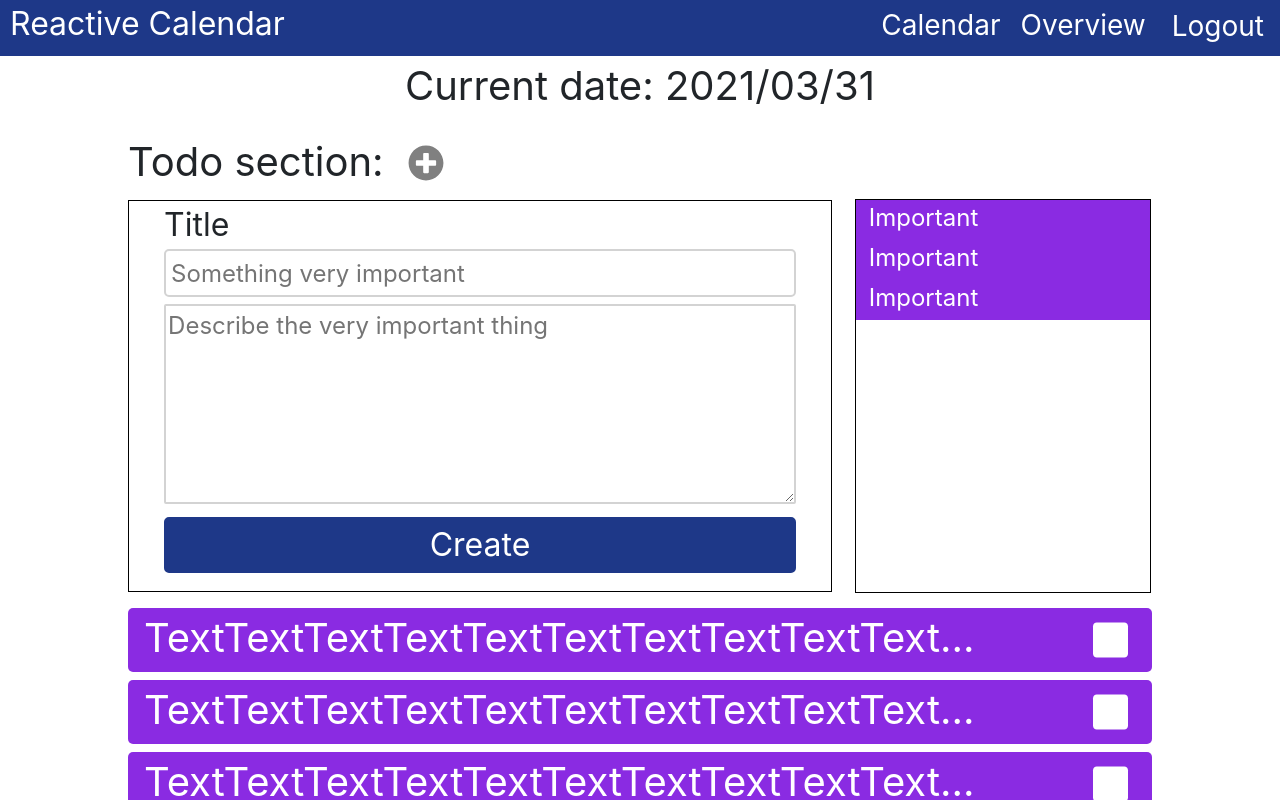
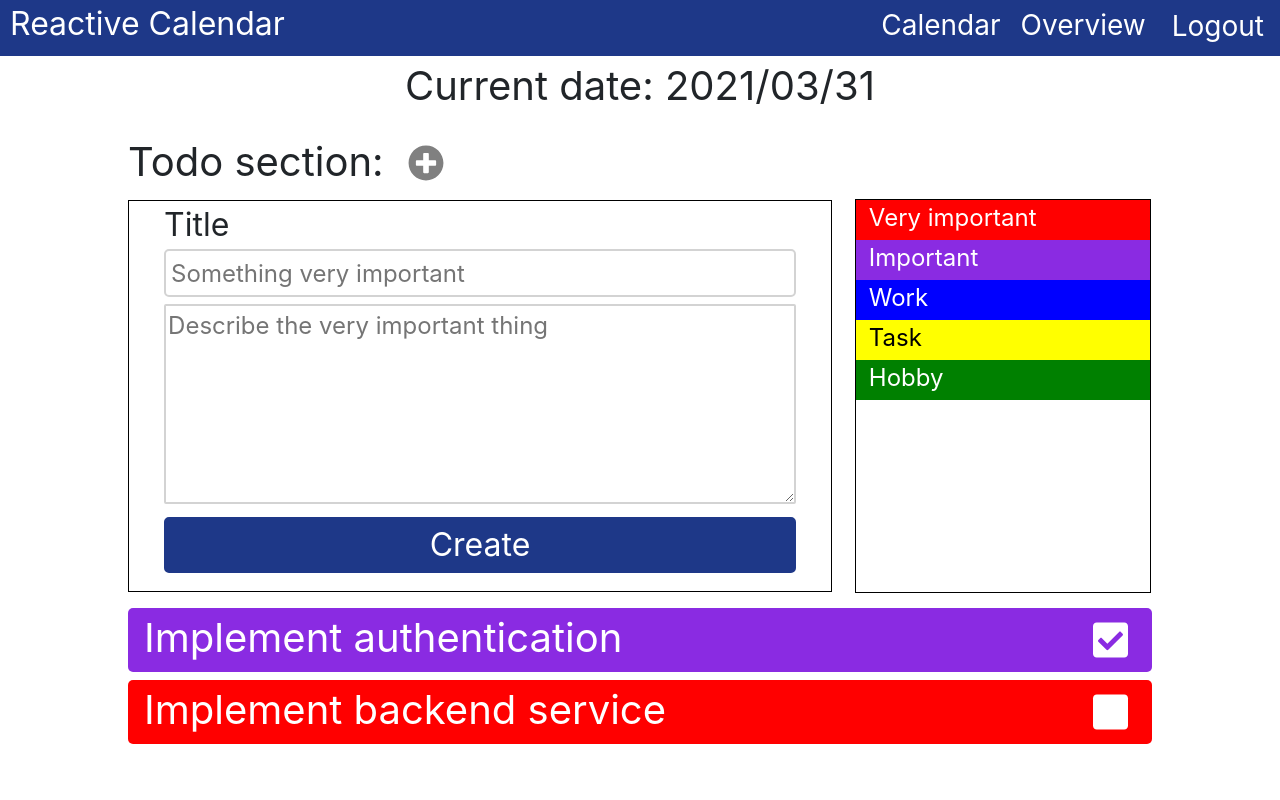
Before and after one commit to idrizovdjem/reactive-calendar, a React (Create React App) app in the folder reactive-calendar/: page /Todo in a window 1280 px wide. Both pictures are taken after a click on the icon 425 px from the left and 162 px from the top of the page. Built offline with nearby package versions, Linux system fonts and the light colour scheme.

Commit message:
Add different labels

```diff
--- a/reactive-calendar/src/components/TodoContainer/Todo/Todo.js
+++ b/reactive-calendar/src/components/TodoContainer/Todo/Todo.js
@@ -8,15 +8,24 @@ class Todo extends Component {
         icon: faSquare
     }
 
+    componentDidMount() {
+        let icon = this.props.isChecked ? faCheckSquare : faSquare;
+        this.setState({ icon: icon });
+    }
+
     changeCheckedHandler = () => {
+        // TODO: change todo isChecked
         const nextIcon = this.state.icon === faSquare ? faCheckSquare : faSquare;
         this.setState({ icon : nextIcon });
     }
 
     render() {
+
         return (
-            <div className={classes.Todo}>
-                <div className={classes.TodoText}>TextTextTextTextTextTextTextTextTextText...</div>
+            <div style={this.props.label} className={classes.Todo}>
+                <div className={classes.TodoText}>
+                    {this.props.title}
+                </div>
                 <FontAwesomeIcon onClick={this.changeCheckedHandler} icon={this.state.icon} className={classes.Icon} />
             </div>
         );
--- a/reactive-calendar/src/components/TodoContainer/TodoContainer.js
+++ b/reactive-calendar/src/components/TodoContainer/TodoContainer.js
@@ -8,31 +8,64 @@ import TodoForm from './TodoForm/TodoForm';
 import TodoLabels from './TodoLabels/TodoLabels';
 
 class TodoContainer extends Component {
-    // TODO: add todo label
+    state = {
+        showCreateForm: false,
+        todos: [
+            {
+                title: 'Implement authentication',
+                label: {
+                    backgroundColor: 'violetblue',
+                    color: 'white'
+                },
+                isChecked: true
+            },
+            {
+                title: 'Implement backend service',
+                label: {
+                    backgroundColor: 'red',
+                    color: 'white'
+                },
+                isChecked: false
+            }
+        ]
+    };
+
+    toggleCreateFormVisibility = () => {
+        this.setState({ showCreateForm: !this.state.showCreateForm });
+    }
 
     render() {
+        let createForm = null;
+        if (this.state.showCreateForm) {
+            createForm = (
+                <div className={classes.Form}>
+                    <TodoForm />
+                    <TodoLabels />
+                </div>
+            );
+        }
+
+        let todos = [];
+        if(this.state.todos.length > 0) {
+            for(const todo of this.state.todos) {
+                const element = <Todo title={todo.title} label={todo.label} isChecked={todo.isChecked} />
+                todos.push(element);
+            }
+        }
+
         return (
             <div className={classes.TodoContainer}>
                 <span className={classes.CurrentDate}>Current date: 2021/03/31</span>
 
                 <div className={classes.TodoSection}>
                     <span className={classes.TodoSectionText}>Todo section:</span>
-                    <FontAwesomeIcon icon={faPlusCircle} className={classes.Add}/>
-                    <div className={classes.Form}>
-                        <TodoForm />
-                        <TodoLabels />
+                    <FontAwesomeIcon onClick={this.toggleCreateFormVisibility} icon={faPlusCircle} className={classes.Add} />
+
+                    {createForm}
+
+                    <div className={classes.Todos}>
+                        {todos}
                     </div>
-
-                    <Todo />
-                    <Todo />
-                    <Todo />
-                    <Todo />
-                    <Todo />
-                    <Todo />
-                    <Todo />
-                    <Todo />
-                    <Todo />
-                    <Todo />
                 </div>
             </div>
         );
--- a/reactive-calendar/src/components/TodoContainer/TodoContainer.module.css
+++ b/reactive-calendar/src/components/TodoContainer/TodoContainer.module.css
@@ -35,8 +35,12 @@
 
 .Form {
     width: 80vw;
-    height: 50vh;
+    float: left;
     margin-bottom: 2vh;
+}
+
+.Todos {
+    float: left;
 }
 
 @media screen and (max-width: 600px) {
--- a/reactive-calendar/src/components/TodoContainer/TodoForm/TodoForm.module.css
+++ b/reactive-calendar/src/components/TodoContainer/TodoForm/TodoForm.module.css
@@ -59,3 +59,9 @@
     font-size: 4vh;
     height: 5vh;
 }
+
+@media screen and (max-width: 600px) {
+    .TodoForm {
+        width: 95%;
+    }
+}
--- a/reactive-calendar/src/components/TodoContainer/TodoLabels/Label/Label.js
+++ b/reactive-calendar/src/components/TodoContainer/TodoLabels/Label/Label.js
@@ -2,11 +2,15 @@ import React, { Component } from 'react';
 import classes from './Label.module.css';
 
 class Label extends Component {
+    render() {
+        const style = {
+            backgroundColor: this.props.backgroundColor,
+            color: this.props.color
+        };
 
-    render() {
         return (
             <div className={classes.Label}>
-                <p className={classes.LabelText}>Important</p>
+                <p style={style} className={classes.LabelText}>{this.props.text}</p>
             </div>
         );
     }
--- a/reactive-calendar/src/components/TodoContainer/TodoLabels/Label/Label.module.css
+++ b/reactive-calendar/src/components/TodoContainer/TodoLabels/Label/Label.module.css
@@ -13,3 +13,13 @@
     width: 100%;
     padding-left: 1vw;
 }
+
+.LabelText:hover {
+    cursor: pointer;
+}
+
+@media screen and (max-width: 600px) {
+    .Label {
+        width: 100%;
+    }
+}
--- a/reactive-calendar/src/components/TodoContainer/TodoLabels/TodoLabels.js
+++ b/reactive-calendar/src/components/TodoContainer/TodoLabels/TodoLabels.js
@@ -8,9 +8,11 @@ class TodoLabels extends Component {
     render() {
         return (
             <div className={classes.TodoLabels}>
-                <Label />
-                <Label />
-                <Label />
+                <Label backgroundColor='red' color='white' text='Very important'/>
+                <Label backgroundColor='violetblue' color='white' text='Important'/>
+                <Label backgroundColor='blue' color='white' text='Work' />
+                <Label backgroundColor='yellow' color='black' text='Task'/>
+                <Label backgroundColor='green' color='white' text='Hobby'/>
             </div>
         );
     }
--- a/reactive-calendar/src/components/TodoContainer/TodoLabels/TodoLabels.module.css
+++ b/reactive-calendar/src/components/TodoContainer/TodoLabels/TodoLabels.module.css
@@ -6,3 +6,11 @@
     margin-top: 1vh;
     margin-left: 3vh;
 }
+
+@media screen and (max-width: 600px) {
+    .TodoLabels {
+        width: 95%;
+        margin-left: 0;
+        height: auto;
+    }
+}
```
